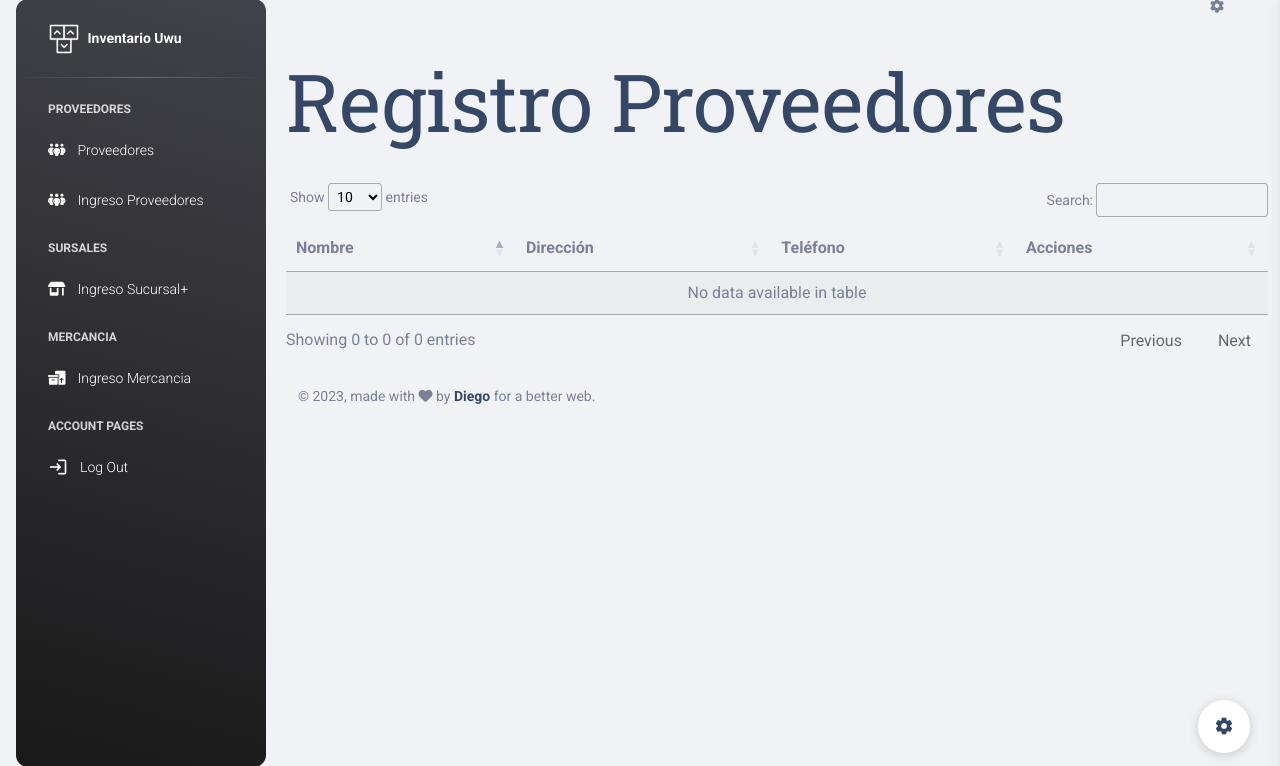
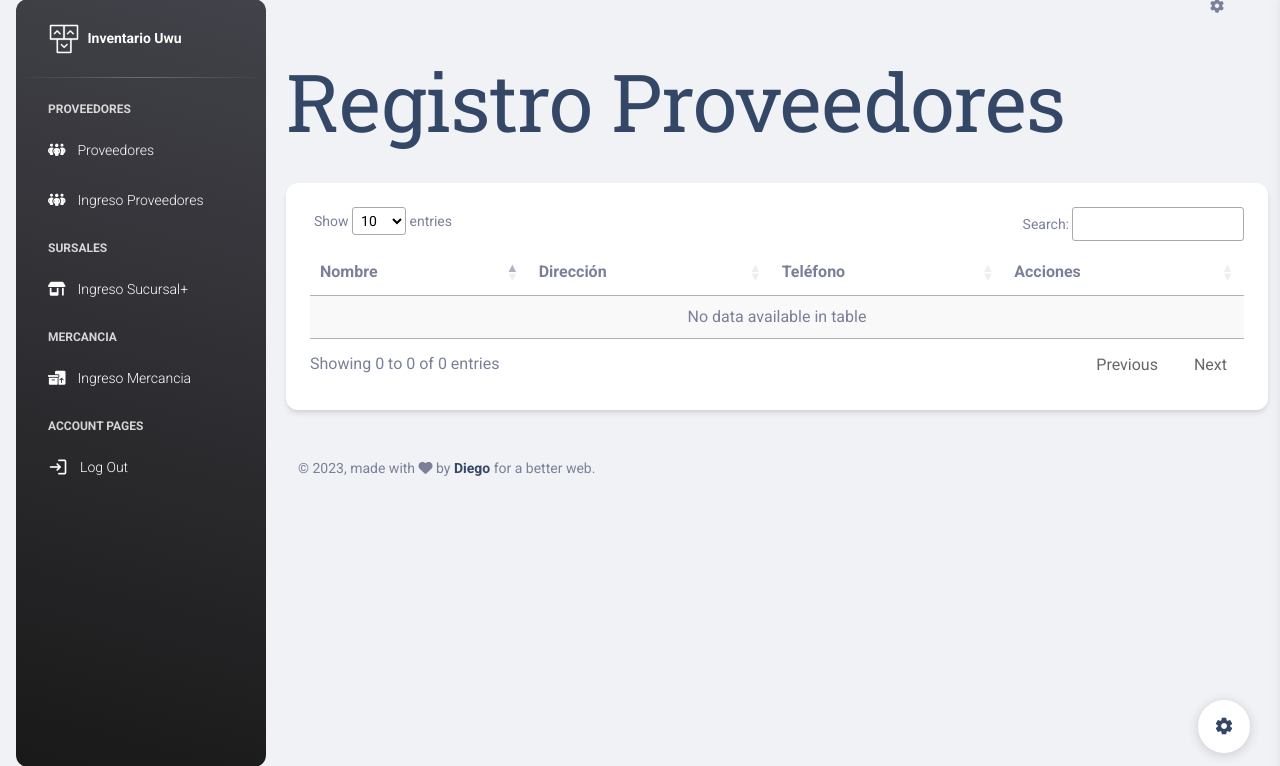
Before and after one commit to dieg0911/InventarioDjango, a Django app: page /proveedores/ in a window 1280 px wide. Shown: the part 17-783 px from the top of the page. Run offline with Django 4.2, Linux system fonts and the light colour scheme; the visitor is signed in with stand-in values (Sample User, id 1); data that the repository does not hold is empty; some libraries are stand-ins or nearby versions.

Commit message:
template tabla

```diff
--- a/templates/sistema/proveedores.html
+++ b/templates/sistema/proveedores.html
@@ -11,7 +11,16 @@ Registro
 
 </br>
 
+{% comment %} <div>
+  <p>
+      <a href="<?php echo base_url(); ?>/nuevo" class="btn btn-info">Agregar </a>
+      <a href="<?php echo base_url(); ?>/categorias/nuevo" class="btn btn-warning">Eliminar </a>
+  </p>
+</div> {% endcomment %}
 
+<div class="card shadow mb-4">
+  <div class="card-body">
+      <div class="table-responsive">
         <table id="tabla-proveedores" class="display">
             <thead>
               <tr>
@@ -34,9 +43,10 @@ Registro
                 </tr>
                 {% endfor %}
               </tbody>
-
           </table>
-
+        </div>
+      </div>
+  </div>
 
 
 {% comment %}
```
Lines whose indentation alone changed are shown as unchanged.
